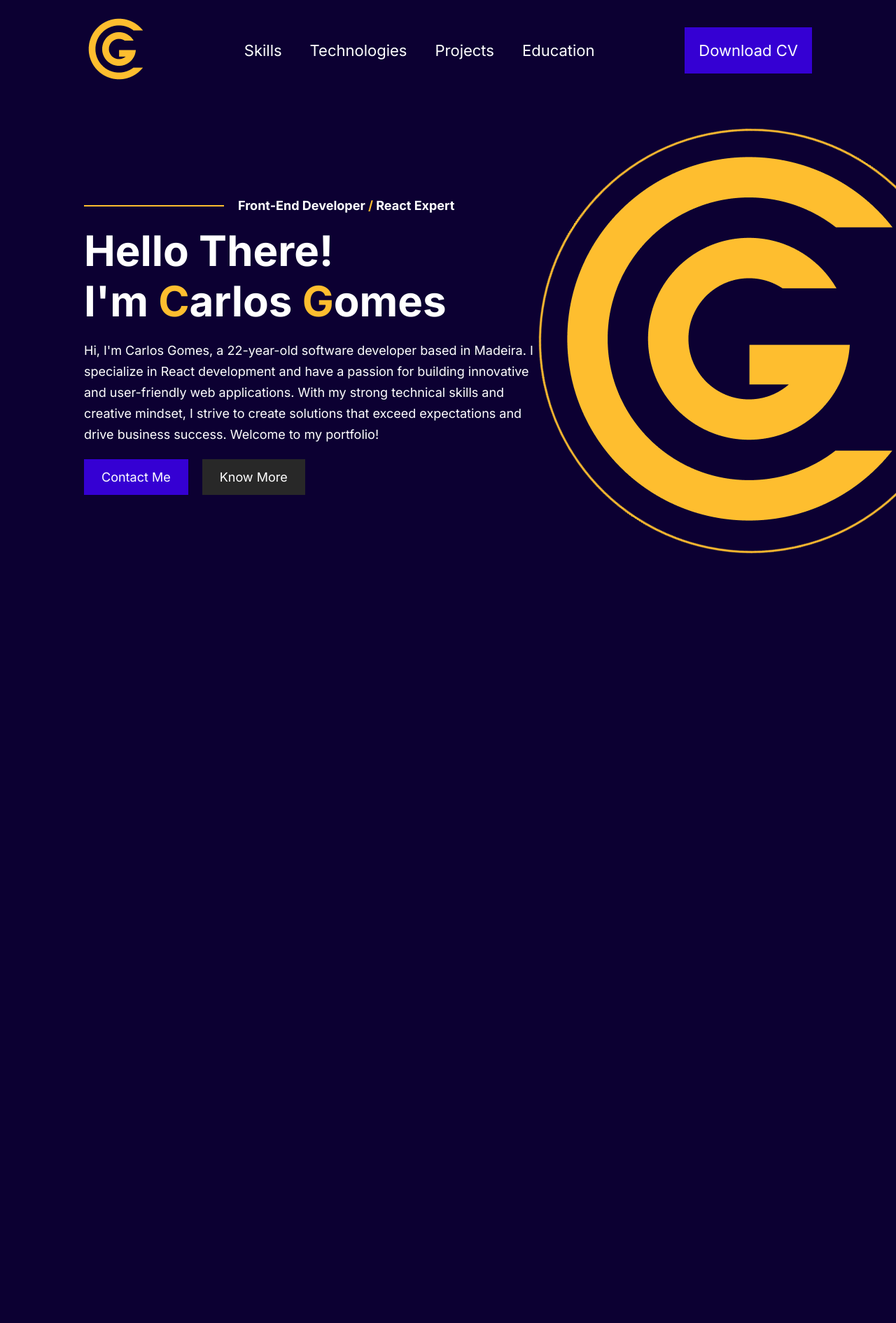
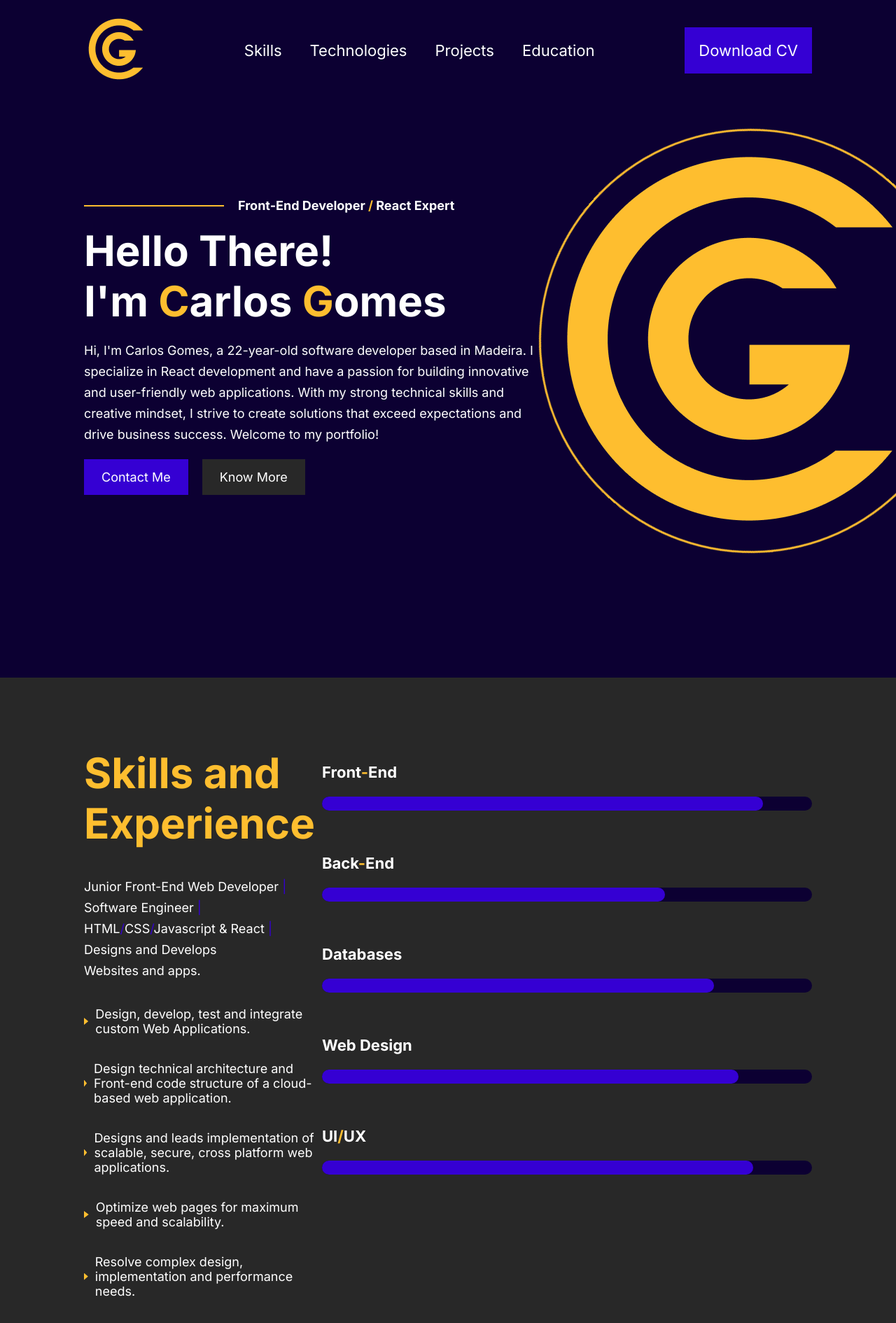
Before and after one commit to CarlosEGCH/Portfolio2023, a React (Vite) app in the folder frontend/: page / in a window 1280 px wide. Shown: the top 1890 px of the page at 70% size. Before the commit the page ends 828 px from the top, so only its background shows below. Built offline with nearby package versions, Linux system fonts and the light colour scheme.

Commit message:
Skills section done

```diff
--- a/frontend/src/App.jsx
+++ b/frontend/src/App.jsx
@@ -1,12 +1,14 @@
 import React from 'react'
 import Header from './components/layout/Header'
 import Hero from './components/pages/Hero'
+import Skills from './components/pages/Skills'
 
 export default function App() {
   return (
     <div>
       <Header />
       <Hero />
+      <Skills />
     </div>
   )
 }
--- a/frontend/src/components/pages/Hero.css
+++ b/frontend/src/components/pages/Hero.css
@@ -3,7 +3,7 @@
     flex-direction: row;
     justify-content: space-between;
     align-items: center;
-    padding: 40px 120px;
+    padding: 40px 120px 180px 120px;
     overflow: hidden;
 }
 
--- /dev/null
+++ b/frontend/src/components/pages/Skills.css
@@ -0,0 +1,107 @@
+.skills-wrapper{
+    display: flex;
+    flex-direction: row;
+    justify-content: space-between;
+    padding: 100px 120px;
+    background-color: #282828;
+}
+
+/* Left Styles */
+
+.skills-wrapper
+.left
+.title{
+    font-size: 60px;
+    font-weight: 700;
+    color: #FEBE2F;
+    margin: 0;
+}
+
+.skills-wrapper
+.left
+.subtitle{
+    margin-top: 40px;
+    font-size: 18px;
+    line-height: 30px;
+}
+.skills-wrapper
+.left
+.detail{
+    color: #3500D3;
+}
+
+.skills-wrapper
+.left
+.list-container{
+    display: flex;
+    flex-direction: column;
+}
+
+.skills-wrapper
+.left
+.list-container
+.list-item{
+    display: flex;
+    flex-direction: row;
+    gap: 10px;
+    align-items: center;
+    font-size: 18px;
+}
+
+.skills-wrapper
+.left
+.list-container
+.list-item
+.list-triangle{
+    width: 10px;
+    height: 10px;
+    background-color: #FEBE2F;
+    clip-path: polygon(0% 0%, 100% 50%, 100% 50%, 0% 100%);
+}
+
+/* Right Styles */
+
+.skills-wrapper
+.right
+.detail{
+    color: #FEBE2F;
+}
+
+.skills-wrapper
+.right
+.list-container{
+    display: flex;
+    flex-direction: column;
+    gap: 40px;
+}
+
+.skills-wrapper
+.right
+.list-container
+.list-item
+p{
+    font-size: 22px;
+    font-weight: 700;
+}
+
+.skills-wrapper
+.right
+.list-container
+.list-item
+.bar-container{
+    width: 700px;
+    height: 20px;
+    border-radius: 15px;
+    background-color: #0C0032;
+}
+
+.skills-wrapper
+.right
+.list-container
+.list-item
+.bar-container
+.bar-progress{
+    height: 20px;
+    background-color: #3500D3;
+    border-radius: 15px;
+}
--- /dev/null
+++ b/frontend/src/components/pages/Skills.jsx
@@ -0,0 +1,102 @@
+import React from 'react'
+import "./Skills.css"
+
+export default function Skills() {
+  return (
+    <div className="skills-wrapper">
+        <div className="left">
+            <p className="title">Skills and <br/> Experience</p>
+            <p className="subtitle">Junior Front-End Web Developer <span className="detail">|</span> Software Engineer <span className="detail">|</span> <br/>
+HTML<span className="detail">/</span>CSS<span className="detail">/</span>Javascript & React <span className="detail">|</span> Designs and Develops <br/> Websites and apps.</p>
+
+            <div className="list-container">
+                <div className="list-item">
+                    <div className="list-triangle">
+                    </div>
+                    <p>
+                        Design, develop, test and integrate custom Web Applications.
+                    </p>
+                </div>
+                <div>
+                    <div className="list-item">
+                        <div className="list-triangle">
+                        </div>
+                        <p>
+                            Design technical architecture and Front-end code structure of a
+    cloud-based web application.
+                        </p>
+                    </div>
+                </div>
+                <div>
+                    <div className="list-item">
+                        <div className="list-triangle">
+                        </div>
+                        <p>
+                            Designs and leads implementation of scalable, secure, cross platform
+    web applications.
+                        </p>
+                    </div>
+                </div>
+                <div>
+                    <div className="list-item">
+                        <div className="list-triangle">
+                        </div>
+                        <p>
+                            Optimize web pages for maximum speed and scalability.
+                        </p>
+                    </div>
+                </div>
+                <div>
+                    <div className="list-item">
+                        <div className="list-triangle">
+                        </div>
+                        <p>
+                            Resolve complex design, implementation and performance needs.
+                        </p>
+                    </div>
+                </div>
+            </div>
+        </div>
+
+        <div className="right">
+            <div className="list-container">
+                <div className="list-item">
+                    <p>Front<span className='detail'>-</span>End</p>
+                    <div className="bar-container">
+                        <div style={{width: "90%"}} className="bar-progress">
+                        </div>
+                    </div>
+                </div>
+                <div className="list-item">
+                    <p>Back<span className='detail'>-</span>End</p>
+                    <div className="bar-container">
+                        <div style={{width: "70%"}} className="bar-progress">
+                        </div>
+                    </div>
+                </div>
+                <div className="list-item">
+                    <p>Databases</p>
+                    <div className="bar-container">
+                        <div style={{width: "80%"}} className="bar-progress">
+                        </div>
+                    </div>
+                </div>
+                <div className="list-item">
+                    <p>Web Design</p>
+                    <div className="bar-container">
+                        <div style={{width: "85%"}} className="bar-progress">
+                        </div>
+                    </div>
+                </div>
+                <div className="list-item">
+                    <p>UI<span className='detail'>/</span>UX</p>
+                    <div className="bar-container">
+                        <div style={{width: "88%"}} className="bar-progress">
+                        </div>
+                    </div>
+                </div>
+            </div>
+        </div>
+    </div>
+  )
+}
```
